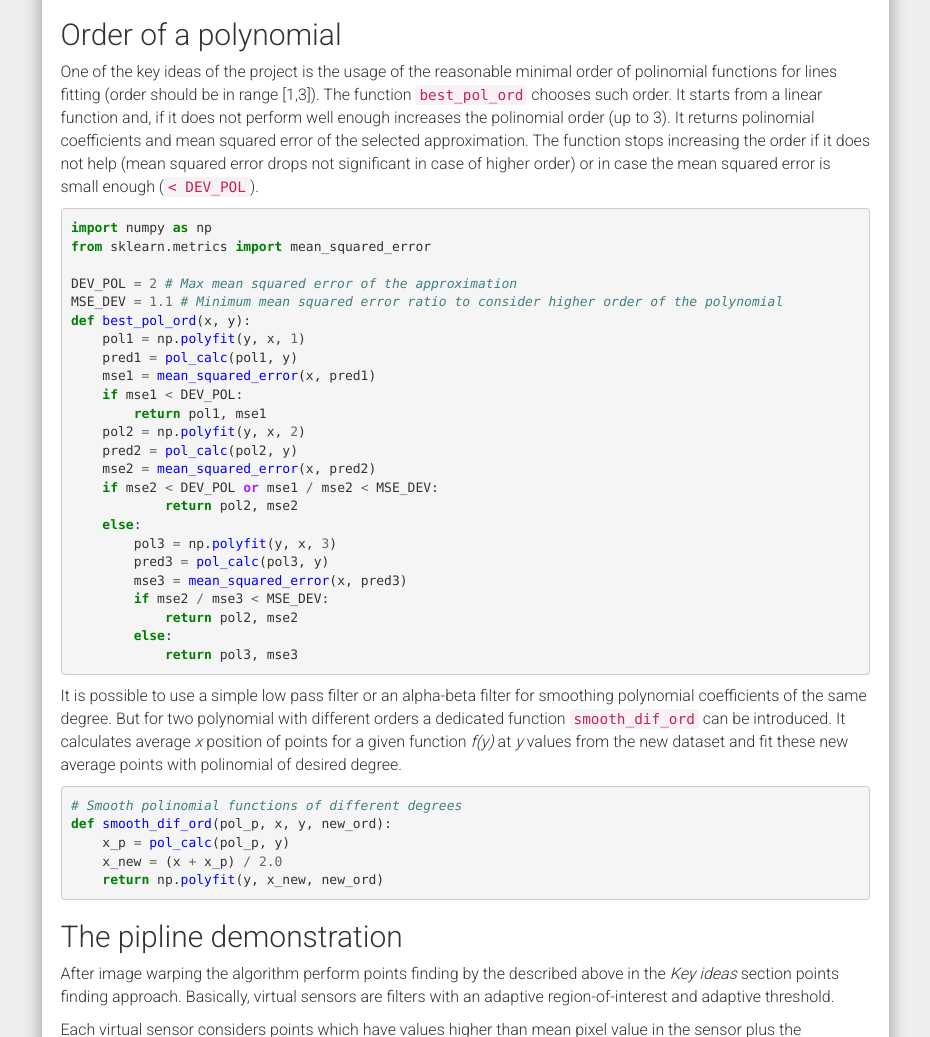
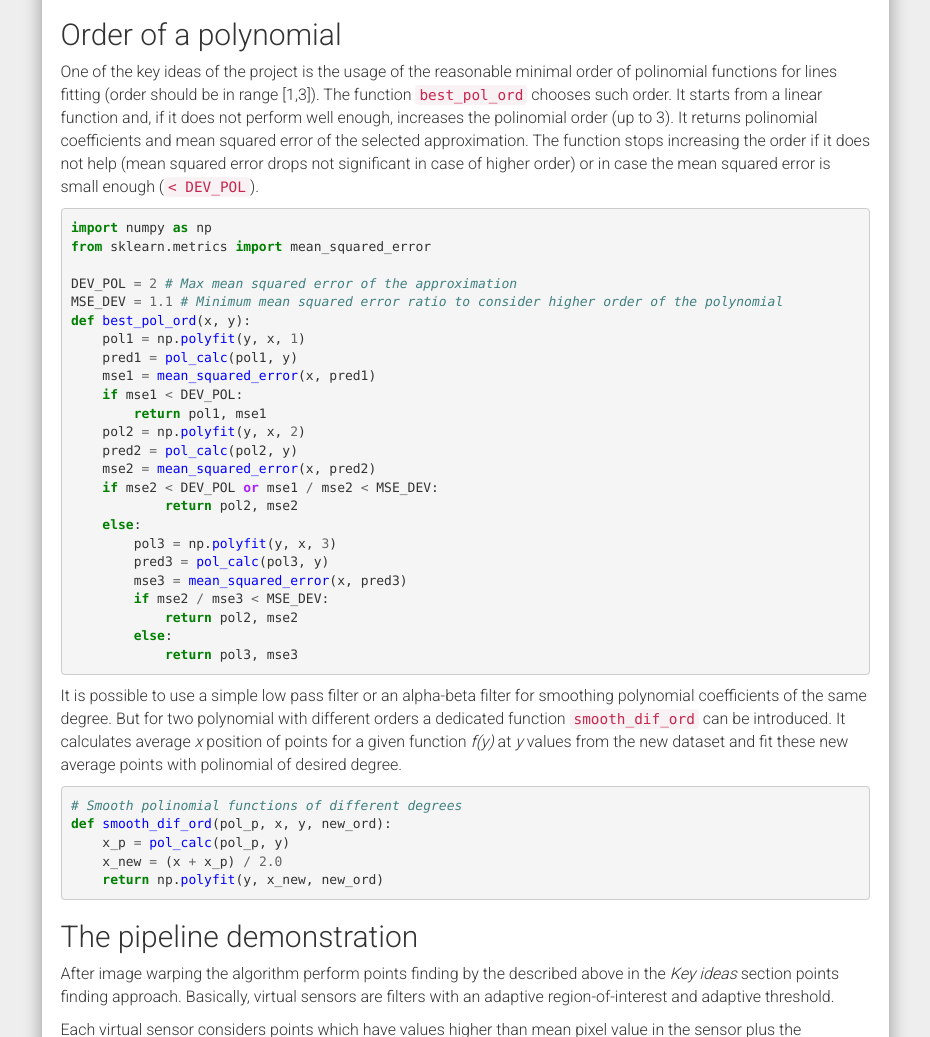
Before and after one commit to NikolasEnt/NikolasEnt.github.io, a Jekyll site: the page built from _posts/2017-06-07-Adaptive-Virtual-Sensors.md, in a window 1280 px wide and 1400 px high, scrolled down 757 px. Shown: the part 175-1212 px from the top of the window, without its empty margins (321-1251 px from the left). Built offline with Jekyll 4.4.1, drawn with Linux system fonts in a browser that asks for light colours; nearby versions of some CDN libraries; comment, search, counter and statistics services are not loaded.

Commit message:
Update 2017-06-07-Adaptive-Virtual-Sensors.md
proofread

```diff
--- a/_posts/2017-06-07-Adaptive-Virtual-Sensors.md
+++ b/_posts/2017-06-07-Adaptive-Virtual-Sensors.md
@@ -26,7 +26,7 @@
 
 ## Order of a polynomial
 
-One of the key ideas of the project is the usage of the reasonable minimal order of polinomial functions for lines fitting (order should be in range [1,3]). The function  `best_pol_ord` chooses such order. It starts from a linear function and, if it does not perform well enough increases the polinomial order (up to 3). It returns polinomial coefficients and mean squared error of the selected approximation. The function stops increasing the order if it does not help (mean squared error drops not significant in case of higher order) or in case the mean squared error is small enough (`< DEV_POL`).
+One of the key ideas of the project is the usage of the reasonable minimal order of polinomial functions for lines fitting (order should be in range [1,3]). The function  `best_pol_ord` chooses such order. It starts from a linear function and, if it does not perform well enough, increases the polinomial order (up to 3). It returns polinomial coefficients and mean squared error of the selected approximation. The function stops increasing the order if it does not help (mean squared error drops not significant in case of higher order) or in case the mean squared error is small enough (`< DEV_POL`).
 
 {% highlight python %}
 import numpy as np
@@ -63,7 +63,7 @@
     x_new = (x + x_p) / 2.0
     return np.polyfit(y, x_new, new_ord)
 {% endhighlight %}
-## The pipline demonstration
+## The pipeline demonstration
 
 After image warping the algorithm perform points finding by the described above in the *Key ideas* section points finding approach. Basically, virtual sensors are filters with an adaptive region-of-interest and adaptive threshold.
 
```
